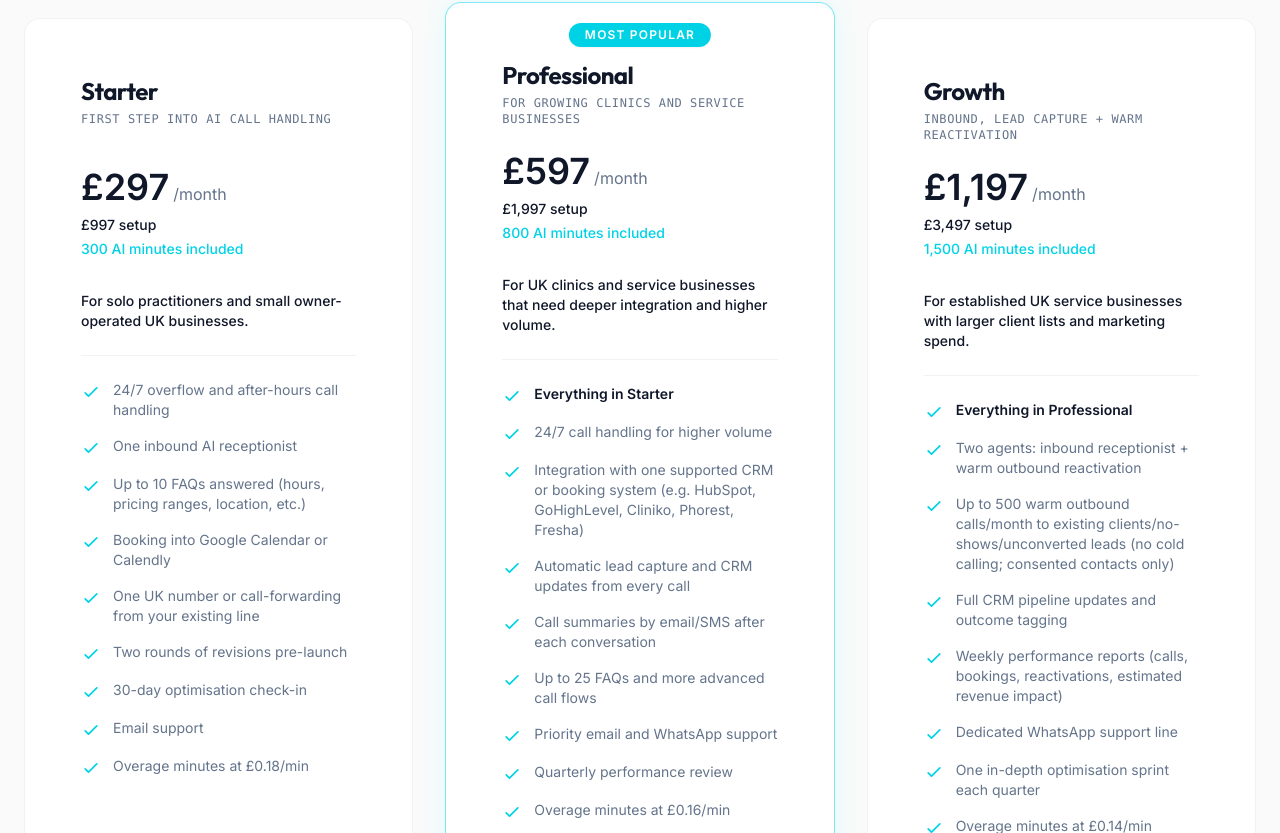
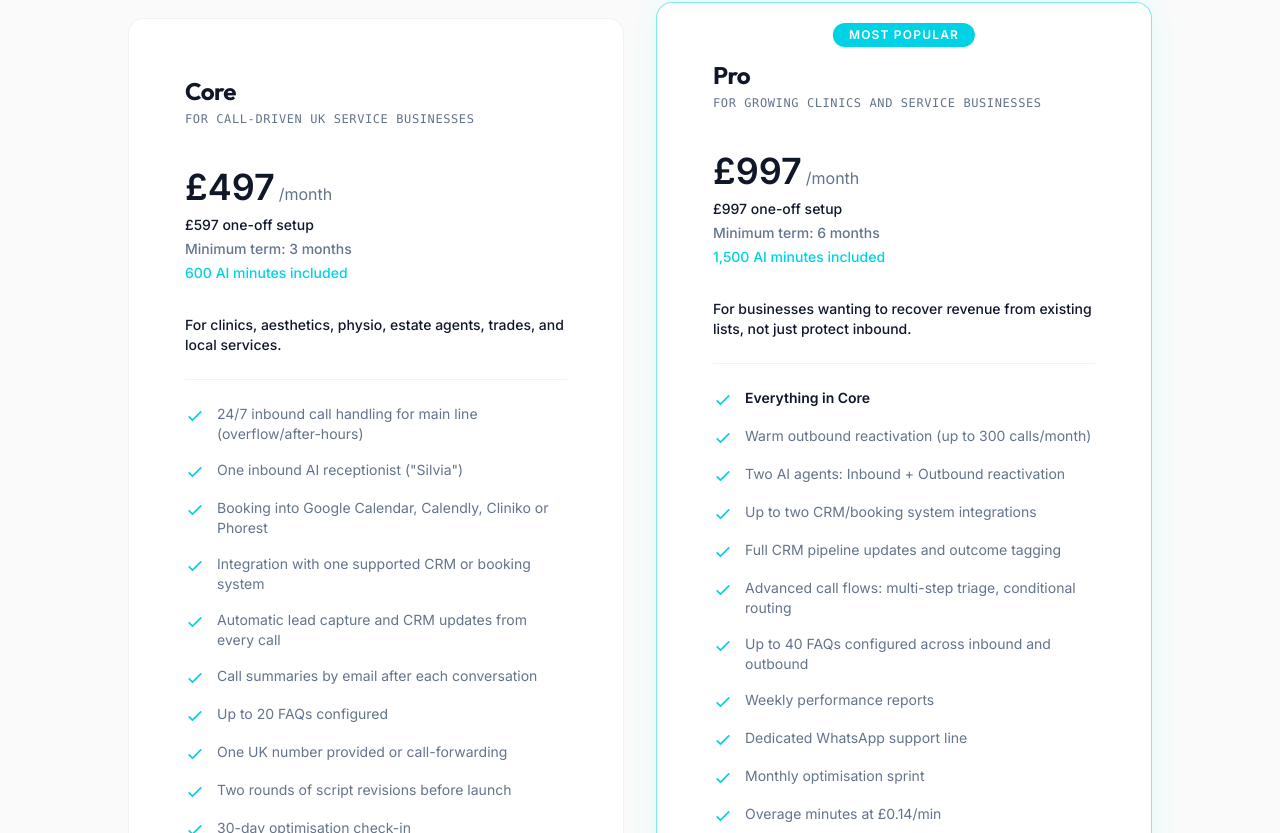
Before and after one commit to Silverpath-ai/silverpath-voice-website, a React (Vite) app: page / in a window 1280 px wide. Shown: the part 7767-8600 px from the top of the page. Built offline with nearby package versions, Linux system fonts and the light colour scheme.

Commit message:
Update pricing section to 2 tiers

```diff
--- a/src/components/home/Pricing.tsx
+++ b/src/components/home/Pricing.tsx
@@ -4,69 +4,56 @@ import { Button } from "@/components/ui/button";
 
 const plans = [
   {
-    name: "Starter",
-    label: "first step into AI call handling",
-    setup: "£997 setup",
-    price: "£297",
+    name: "Core",
+    label: "for call-driven UK service businesses",
+    setup: "£597 one-off setup",
+    minTerm: "Minimum term: 3 months",
+    price: "£497",
     period: "/month",
-    included: "300 AI minutes included",
-    subline: "For solo practitioners and small owner-operated UK businesses.",
+    included: "600 AI minutes included",
+    subline: "For clinics, aesthetics, physio, estate agents, trades, and local services.",
     bullets: [
-      "24/7 overflow and after-hours call handling",
-      "One inbound AI receptionist",
-      "Up to 10 FAQs answered (hours, pricing ranges, location, etc.)",
-      "Booking into Google Calendar or Calendly",
-      "One UK number or call-forwarding from your existing line",
-      "Two rounds of revisions pre-launch",
+      "24/7 inbound call handling for main line (overflow/after-hours)",
+      "One inbound AI receptionist (\"Silvia\")",
+      "Booking into Google Calendar, Calendly, Cliniko or Phorest",
+      "Integration with one supported CRM or booking system",
+      "Automatic lead capture and CRM updates from every call",
+      "Call summaries by email after each conversation",
+      "Up to 20 FAQs configured",
+      "One UK number provided or call-forwarding",
+      "Two rounds of script revisions before launch",
       "30-day optimisation check-in",
-      "Email support",
-      "Overage minutes at £0.18/min"
+      "Email support & monthly performance summary",
+      "Overage minutes at £0.17/min"
     ],
-    cta: "Talk about Starter",
+    cta: "Talk about Core",
     featured: false
   },
   {
-    name: "Professional",
+    name: "Pro",
     label: "for growing clinics and service businesses",
-    setup: "£1,997 setup",
-    price: "£597",
-    period: "/month",
-    included: "800 AI minutes included",
-    subline: "For UK clinics and service businesses that need deeper integration and higher volume.",
-    bullets: [
-      "Everything in Starter",
-      "24/7 call handling for higher volume",
-      "Integration with one supported CRM or booking system (e.g. HubSpot, GoHighLevel, Cliniko, Phorest, Fresha)",
-      "Automatic lead capture and CRM updates from every call",
-      "Call summaries by email/SMS after each conversation",
-      "Up to 25 FAQs and more advanced call flows",
-      "Priority email and WhatsApp support",
-      "Quarterly performance review",
-      "Overage minutes at £0.16/min"
-    ],
-    cta: "Talk about Professional",
-    featured: true
-  },
-  {
-    name: "Growth",
-    label: "inbound, lead capture + warm reactivation",
-    setup: "£3,497 setup",
-    price: "£1,197",
+    setup: "£997 one-off setup",
+    minTerm: "Minimum term: 6 months",
+    price: "£997",
     period: "/month",
     included: "1,500 AI minutes included",
-    subline: "For established UK service businesses with larger client lists and marketing spend.",
+    subline: "For businesses wanting to recover revenue from existing lists, not just protect inbound.",
     bullets: [
-      "Everything in Professional",
-      "Two agents: inbound receptionist + warm outbound reactivation",
-      "Up to 500 warm outbound calls/month to existing clients/no-shows/unconverted leads (no cold calling; consented contacts only)",
+      "Everything in Core",
+      "Warm outbound reactivation (up to 300 calls/month)",
+      "Two AI agents: Inbound + Outbound reactivation",
+      "Up to two CRM/booking system integrations",
       "Full CRM pipeline updates and outcome tagging",
-      "Weekly performance reports (calls, bookings, reactivations, estimated revenue impact)",
+      "Advanced call flows: multi-step triage, conditional routing",
+      "Up to 40 FAQs configured across inbound and outbound",
+      "Weekly performance reports",
       "Dedicated WhatsApp support line",
-      "One in-depth optimisation sprint each quarter",
-      "Overage minutes at £0.14/min"
+      "Monthly optimisation sprint",
+      "Overage minutes at £0.14/min",
+      "Heavier campaigns can be quoted separately"
     ],
-    cta: "Talk about Growth",
-    featured: false
+    cta: "Talk about Pro",
+    featured: true
   }
 ];
 
@@ -90,7 +77,7 @@ export const Pricing = () => {
           </p>
         </motion.div>
 
-        <div className="grid grid-cols-1 md:grid-cols-3 gap-8">
+        <div className="grid grid-cols-1 md:grid-cols-2 gap-8 max-w-5xl mx-auto">
           {plans.map((plan, index) => (
             <motion.div
               key={index}
@@ -118,6 +105,7 @@ export const Pricing = () => {
                   </div>
                   <div className="flex flex-col gap-1 text-sm">
                     <span className="text-foreground font-medium">{plan.setup}</span>
+                    <span className="text-muted-foreground font-medium">{plan.minTerm}</span>
                     <span className="text-primary font-medium">{plan.included}</span>
                   </div>
                 </div>
```
